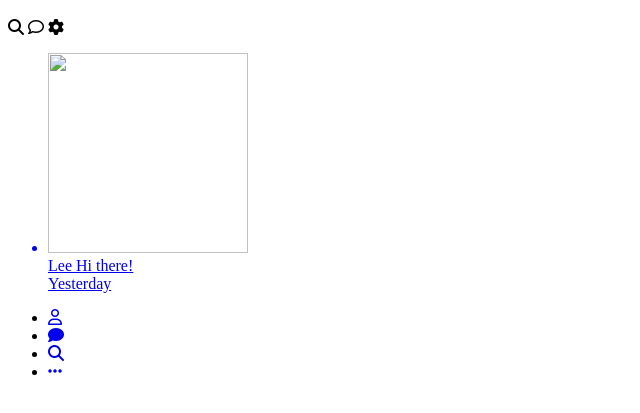
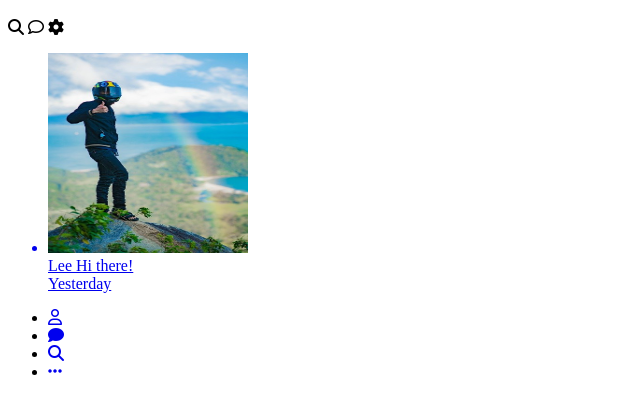
Before and after one commit to pandanon50/kakao-clone-practice, a plain HTML site: page index.html in a window 1280 px wide. Shown: the part 105-518 px from the top of the page, without its empty margins (0-640 px from the left). Drawn offline with Linux system fonts and the light colour scheme.

Commit message:
image change

```diff
--- a/index.html
+++ b/index.html
@@ -45,7 +45,7 @@
             <a href="chat.html">
                 <li class="chats__chat chat">
                     <div class="chat__column">
-                        <img src="images/avatar.jpg" alt=""width="200" height="200"class="chat__avatar">
+                        <img src="images/avatar2.jpg" alt=""width="200" height="200"class="chat__avatar">
                      <div class="chat__content">
                          <span class="chat__username">
                              Lee
```
Also changed, not shown: images/avatar.jpg (added).
